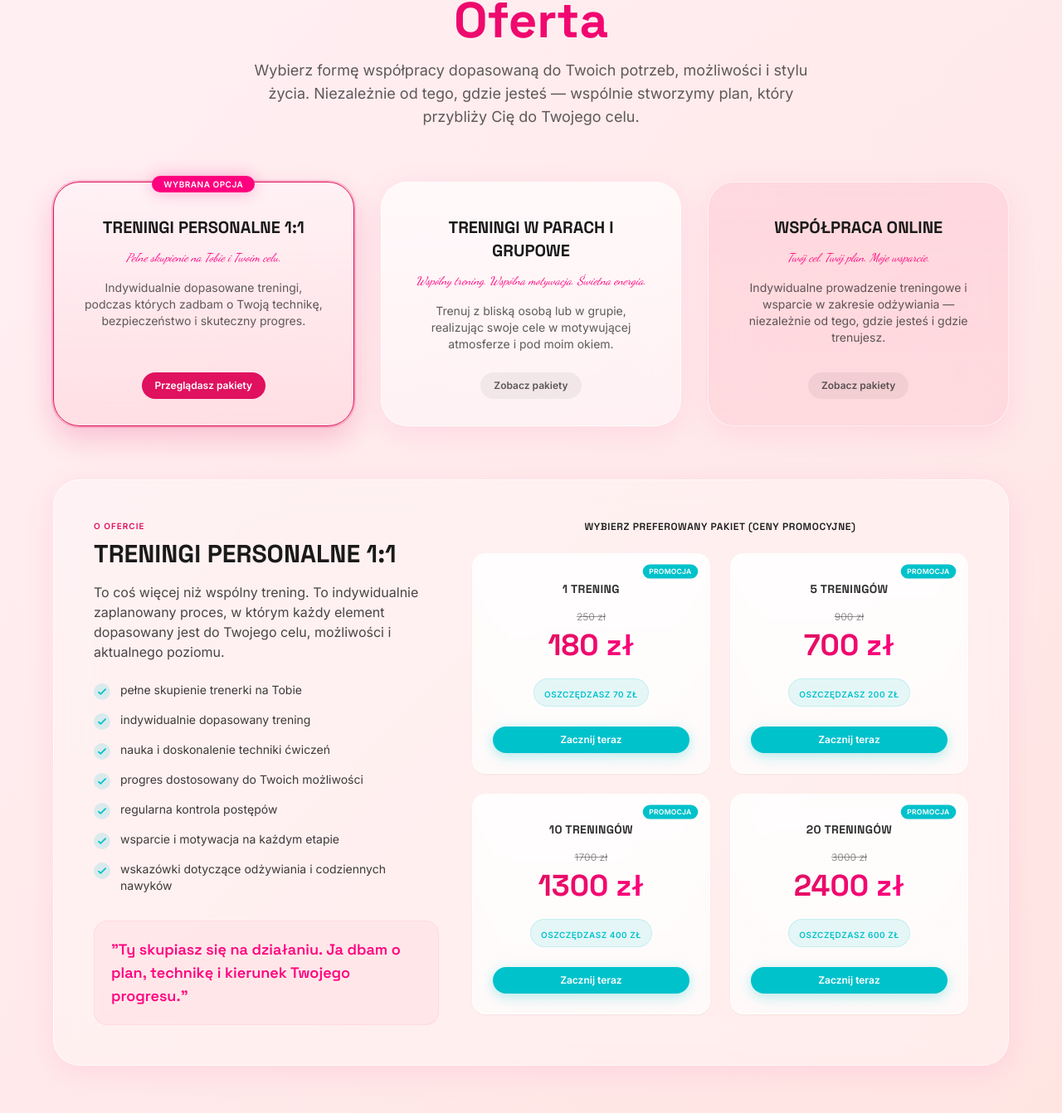
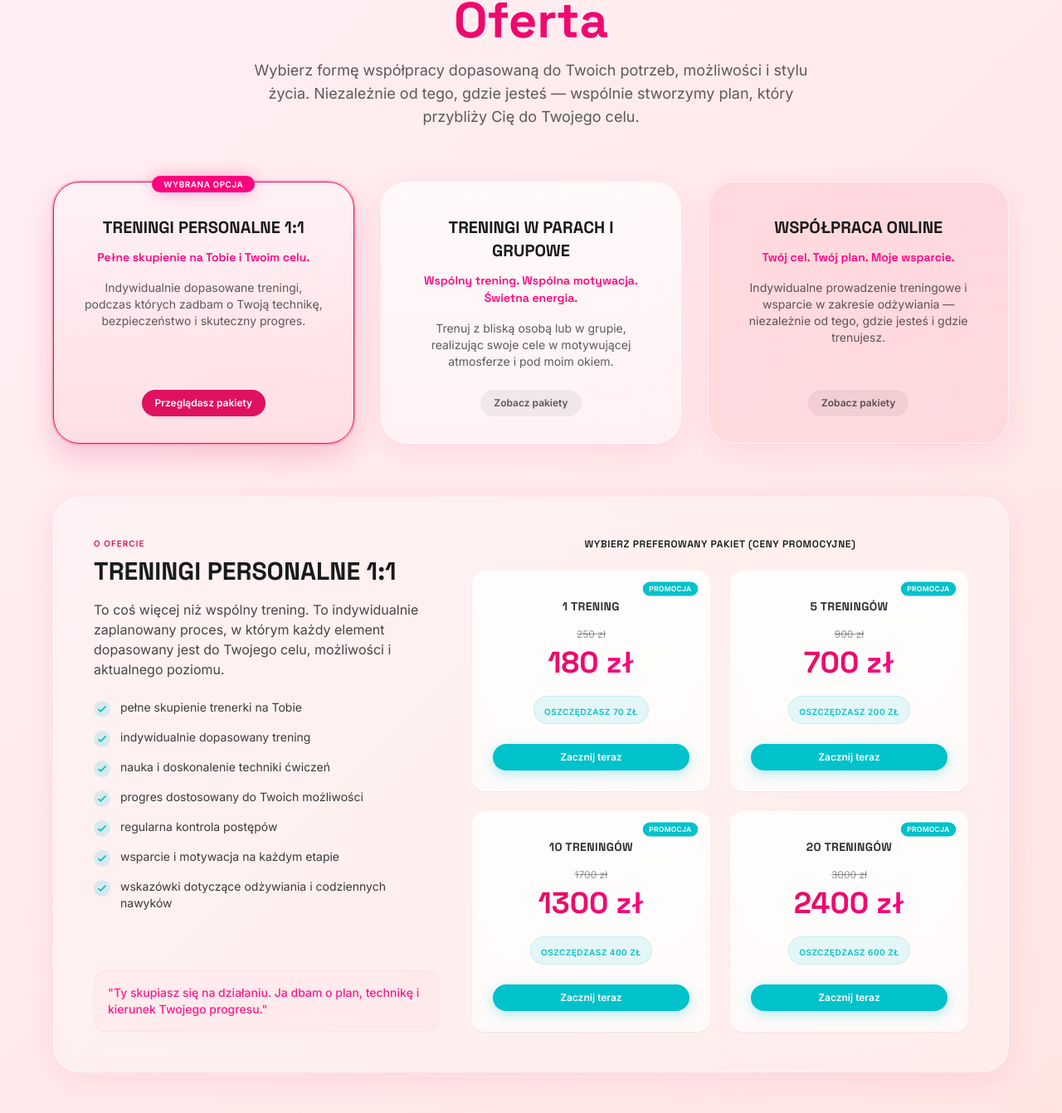
Before and after one commit to pietrucha0/kinga_bartochowska, a React (Vite) app in the folder app/: page / in a window 1280 px wide. Shown: the part 3822-5164 px from the top of the page at 83% size. Built offline with nearby package versions, Linux system fonts and the light colour scheme.

Commit message:
style: reduce size and prominence of active offer callout box in PricingSection

```diff
--- a/app/src/sections/PricingSection.tsx
+++ b/app/src/sections/PricingSection.tsx
@@ -233,7 +233,7 @@ export default function PricingSection() {
                     <h3 className="font-display font-bold text-lg sm:text-xl text-charcoal mb-3 leading-snug">
                       {category.title}
                     </h3>
-                    <h4 className="font-accent text-sm text-pink-hot italic mb-4 leading-normal">
+                    <h4 className="font-display font-semibold text-sm text-pink-hot mb-4 leading-normal">
                       {category.subtitle}
                     </h4>
                     <p className="font-body text-xs sm:text-sm text-charcoal/70 leading-relaxed">
@@ -286,8 +286,8 @@ export default function PricingSection() {
               </div>
 
               {/* Callout box */}
-              <div className="p-5 rounded-2xl bg-pink-light/20 border border-pink-light/35 text-center sm:text-left">
-                <p className="font-display font-semibold text-base sm:text-lg text-pink-hot leading-relaxed">
+              <div className="p-4 rounded-xl bg-pink-light/10 border border-pink-light/25 text-center sm:text-left">
+                <p className="font-body font-medium text-xs sm:text-sm text-pink-hot/90 leading-relaxed">
                   "{activeData.callout}"
                 </p>
               </div>
```
